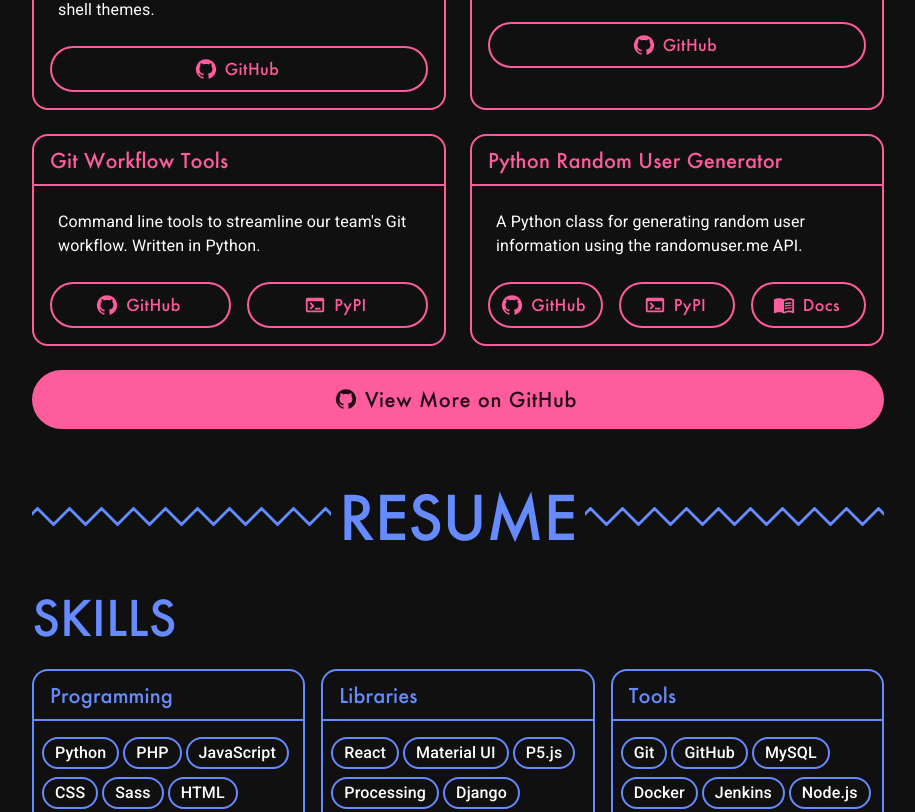
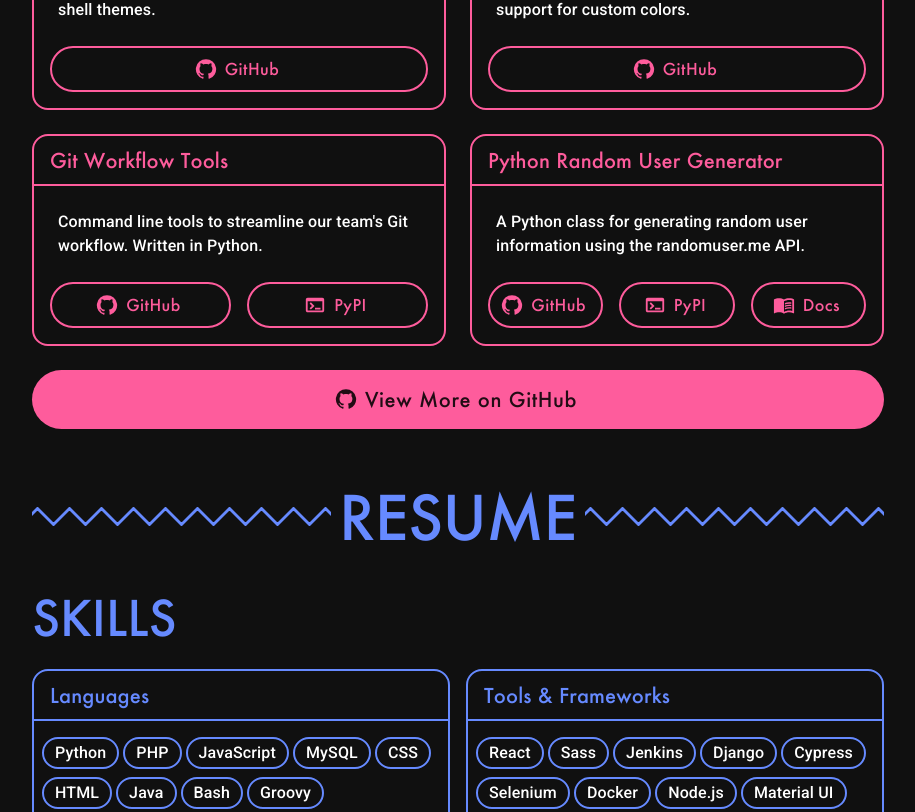
Before and after one commit to connordelacruz/connordelacruz.github.io, a React (Vite) app: page / in a window 1280 px wide. Shown: the part 3080-3892 px from the top of the page, without its empty margins (182-1097 px from the left). Built offline with nearby package versions, Linux system fonts and the light colour scheme.

Commit message:
final resume update (for now lol)

```diff
--- a/src/App.jsx
+++ b/src/App.jsx
@@ -81,12 +81,14 @@
           component="p"
           color="textSecondary"
           sx={{
+            fontFamily: 'Futura-Medium',
+            fontWeight: 'normal',
             textAlign: 'center',
             ...THEME_GRADIENT_TEXT_SX,
           }}
           gutterBottom={false}
         >
-          Designed and Developed by Connor de la Cruz © {new Date().getFullYear()}
+          Connor de la Cruz © {new Date().getFullYear()}
         </Typography>
       </Paper>
     </ThemeProvider>
--- a/src/components/ProjectsSection.jsx
+++ b/src/components/ProjectsSection.jsx
@@ -116,7 +116,7 @@
   {
     title: "Chicago ASCII Art",
     imgSrc: "images/projects/chicago-ascii-art.png",
-    body: 'Bash scripts for displaying color ASCII art of Chicago flag/skyline in the terminal.',
+    body: 'Bash scripts for displaying color ASCII art of Chicago flag and skyline in the terminal with support for custom colors.',
     skills: 'Bash',
     smallButtonsContent: [
       {
@@ -263,8 +263,9 @@
     )
     : null
 
+  // TODO: Make sure CardActions is always positioned on the bottom, even when neighboring cards are taller than this card
+  //       (positon: absolute / bottom: 0 should work but need to work out height weirdness)
   return (
-
     <Grid
       size={{
         xs: 12,
@@ -310,6 +311,7 @@
             variant="body1"
             sx={{
               px: 1,
+              fontWeight: 500,
               textWrap: 'pretty',
             }}
             gutterBottom={false}
--- a/src/components/ResumeSection.jsx
+++ b/src/components/ResumeSection.jsx
@@ -14,16 +14,12 @@
 // Skills
 const skills = [
   {
-    title: 'Programming',
-    skills: 'Python, PHP, JavaScript, CSS, Sass, HTML, Java, Bash, Groovy',
+    title: 'Languages',
+    skills: 'Python, PHP, JavaScript, MySQL, CSS, HTML, Java, Bash, Groovy',
   },
   {
-    title: 'Libraries',
-    skills: 'React, Material UI, P5.js, Processing, Django, Cypress, Selenium',
-  },
-  {
-    title: 'Tools',
-    skills: 'Git, GitHub, MySQL, Docker, Jenkins, Node.js',
+    title: 'Tools & Frameworks',
+    skills: 'React, Sass, Jenkins, Django, Cypress, Selenium, Docker, Node.js, Material UI',
   },
 ]
 
@@ -36,10 +32,9 @@
     endDate: 'Present',
     bullets: [
       'Developed and maintained back-end features for the flagship enterprise web application using PHP and MySQL.',
-      'Enhanced CI/CD pipelines to improve deployment efficiency, including an automated maintenance message scheduler that reduced the time to release to client sites from 2+ hours to 20–30 minutes.',
+      'Created CI/CD pipelines to improve deployment efficiency, including an automated maintenance message scheduler that reduced the time to release to 300+ client sites from 2+ hours down to just 20–30 minutes.',
       'Took initiative to build internal CLI tools in Python to automate repetitive engineering tasks, streamlining git workflows and improving developer productivity across the team.',
-      'Regularly paired with engineers for problem-solving, mentorship, and collaborative feature development.',
-      'Authored and maintained detailed documentation to support engineering best practices, streamline onboarding, and preserve institutional knowledge.',
+      'Authored extensive internal documentation to support engineering best practices, streamline onboarding, and preserve institutional knowledge.',
       'Setup SAML integrations and worked with clients directly to troubleshoot any issues.',
     ],
     skills: 'PHP, MySQL, Jenkins, Groovy, Python, Docker, Cypress, GitHub, Jira',
@@ -170,7 +165,7 @@
         }}
       >
         {skillCardProps.map((props, i) =>
-          <Grid key={i} size={{xs: 12, md: 4}}>
+          <Grid key={i} size={{xs: 12, md: 12 / skillCardProps.length}}>
             <SkillCard color={color} {...props}/>
           </Grid>
         )}
@@ -201,8 +196,10 @@
           key={i}
           disableGutters
           sx={{
+            // Use bottom padding for spacing
             pt: 0,
             '&:last-child': {
+              // Remove bottom padding from last item
               pb: 0,
             },
           }}
@@ -223,6 +220,7 @@
             primary={bullet}
             slotProps={{
               primary: {
+                fontWeight: 500,
                 gutterBottom: false,
               },
             }}
```
Also changed, not shown: 1 other file (tests, documents, lock files or other folders).
